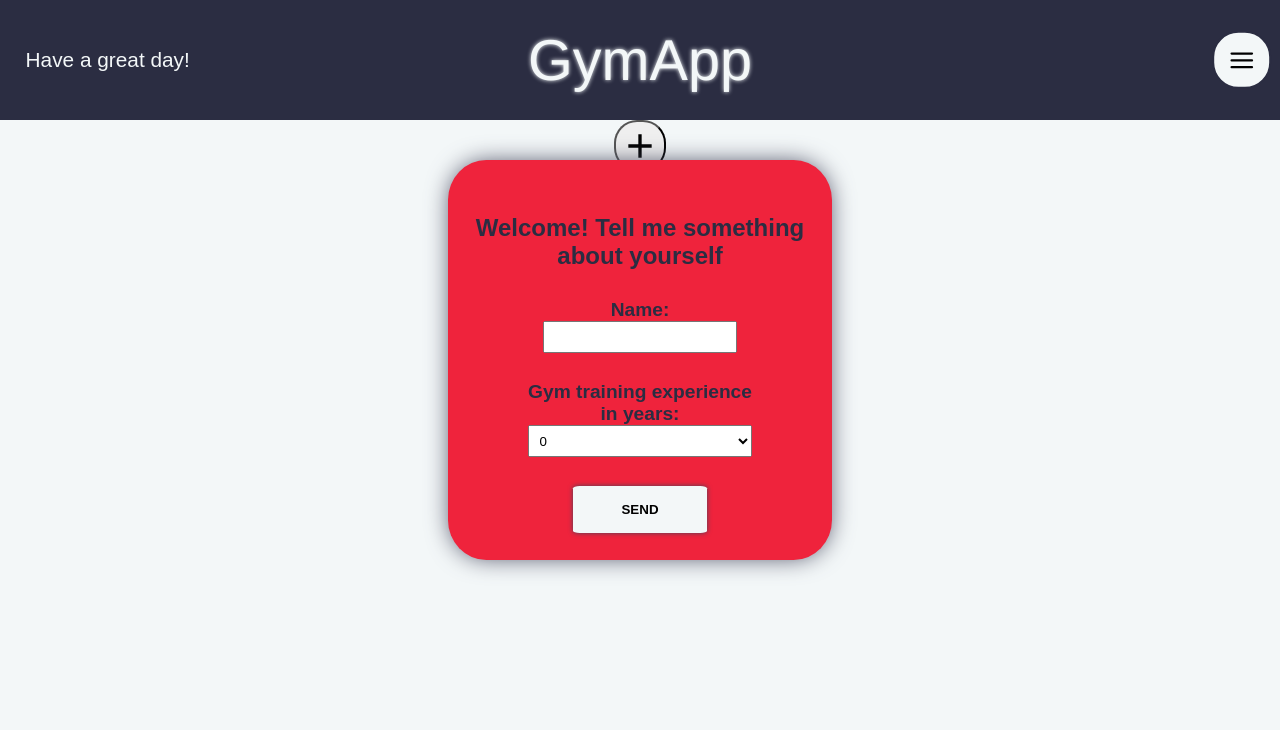
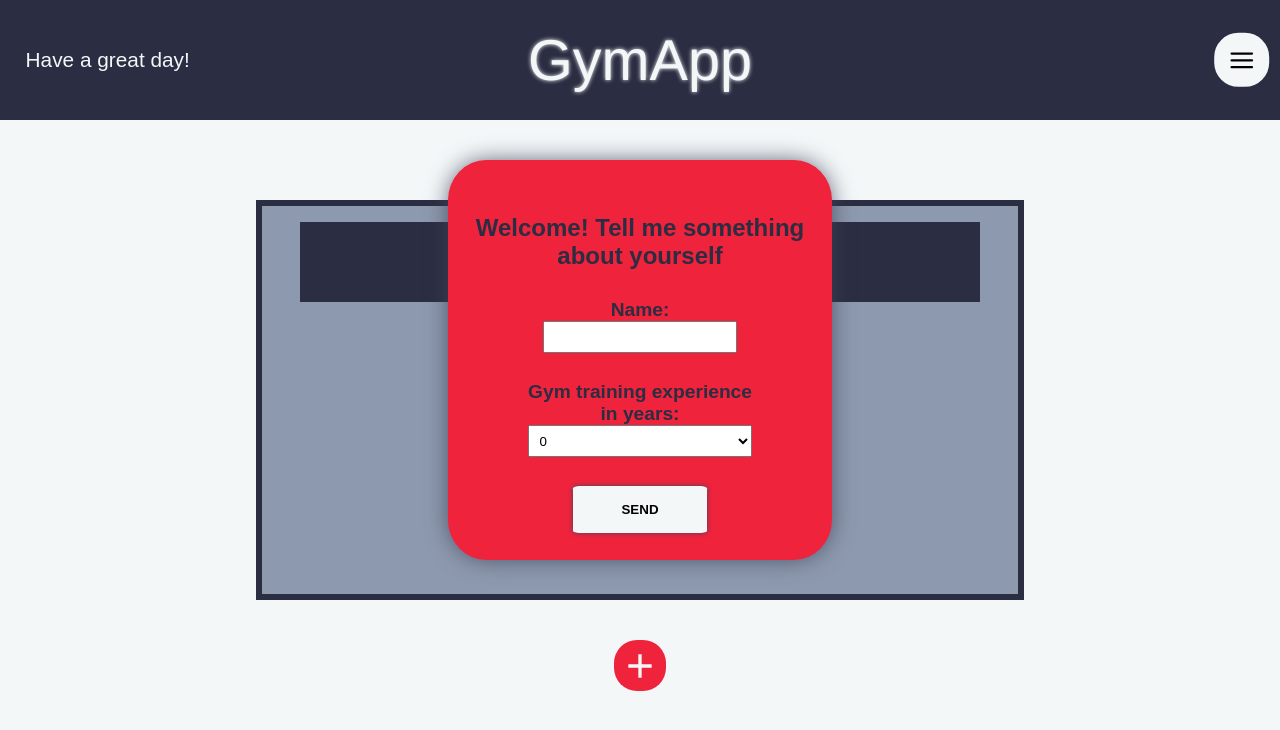
Before and after one commit to kacper51011/Gym-app-in-react, a React (Create React App) app: page /Workouts in a window 1280 px wide. Shown: the top 730 px of the page. Built offline with nearby package versions, Linux system fonts and the light colour scheme.

Commit message:
switching device, have to commit

```diff
--- a/src/Pages/workouts.css
+++ b/src/Pages/workouts.css
@@ -1,9 +1,47 @@
+:root {
+    --primary-color: #2b2d42;
+    --text-color: #f3f7f8;
+    --second-color: #8d99ae;
+    --third-color: #ef233c;
+  }
+
+
+.workouts{
+    display: flex;
+    flex-direction: column;
+    align-items: center;
+
+}
+
 .addworkoutbutton {
     font-size: 40px;
     width: 4vw;
     height: 4vw;
     border-radius: 45%;
+    margin-top: 5vh;
     display: flex;
     justify-content: center;
     align-items: center;
+    border: none;
+    background-color: var(--third-color);
+    color: var(--text-color);
 }
+
+.workoutscontainer {
+    width: 60vw;
+    min-height: 50vh;
+    display: flex;
+    flex-direction: column;
+    justify-content: flex-start;
+    align-items: center;
+    background-color: var(--second-color);
+    border: 0.5vw solid var(--primary-color);
+    margin-top: 10vh;
+}
+
+.workoutitem {
+    width: 90%;
+    background-color: #2b2d42;
+    height: 10vh;
+    margin-top: 2vh;
+}
--- a/src/Pages/workouts.js
+++ b/src/Pages/workouts.js
@@ -1,9 +1,11 @@
 import React from "react";
 import AddWorkoutButton from "../workoutComponents/AddWorkoutButton";
+import WorkoutsContainer from "../workoutComponents/WorkoutsContainer";
 
 const Workouts = () => {
   return(
   <div className="workouts">
+    <WorkoutsContainer/>
     <AddWorkoutButton/>
 
 
--- a/src/workoutComponents/WorkoutItem.js
+++ b/src/workoutComponents/WorkoutItem.js
@@ -1,11 +1,11 @@
 import React from 'react'
 
-const workoutItem = () => {
+const WorkoutItem = () => {
   return (
     <>
-
+      <div className='workoutitem'></div>
     </>
   )
 }
 
-export default workoutItem
+export default WorkoutItem
--- a/src/workoutComponents/WorkoutsContainer.js
+++ b/src/workoutComponents/WorkoutsContainer.js
@@ -1,10 +1,11 @@
 import React from 'react'
 import "../Pages/workouts.css"
+import WorkoutItem from './WorkoutItem'
 
 const WorkoutsContainer = (props) => {
   return (
     <div className='workoutscontainer'>
-        <props.children/>
+      <WorkoutItem/>
     </div>
   )
 }
```
